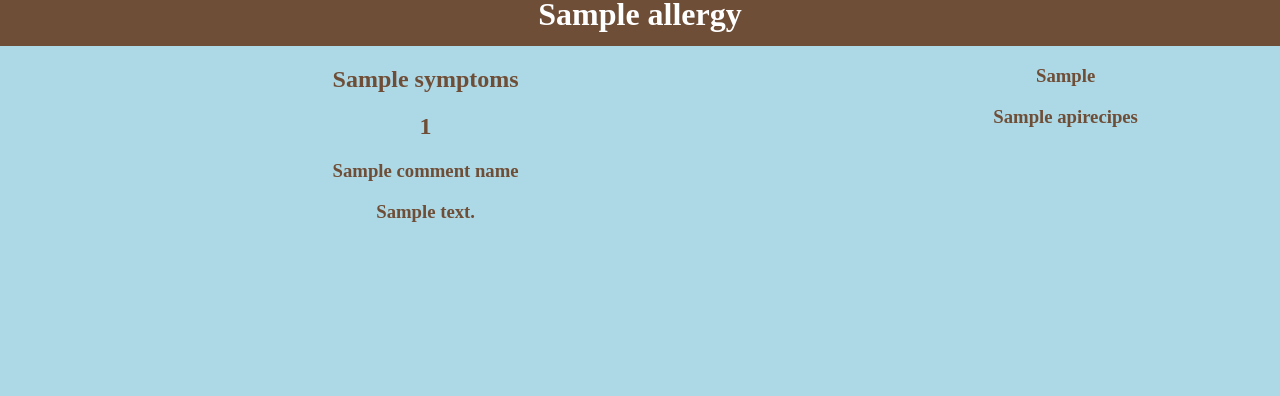
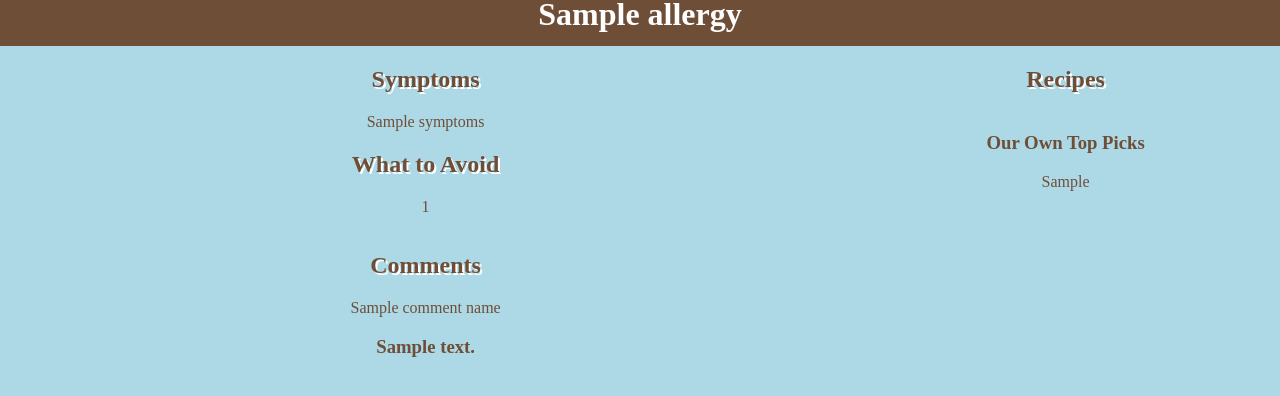
Before and after one commit to anitali2002/cssi2018Allergies, a Python web app: template templates/allergyInfo.html in a window 1280 px wide. Shown: the top 396 px of the page. Run offline with Jinja, Linux system fonts and the light colour scheme; the template is opened without the code that fills it: most values are stand-ins (such as "Sample title", 1, 10 or a date in 2020).

Commit message:
Updates
thanks, geninfo, allergy info, reciep submit

```diff
--- a/styles/allergyInfoStyle.css
+++ b/styles/allergyInfoStyle.css
@@ -1,3 +1,7 @@
+html {
+  overflow-y: scroll;
+}
+
 body {
   background-color: lightblue;
   margin: 0px;
@@ -13,21 +17,38 @@ body {
 
 .row {
     display: flex;
-    column-rule: 4px double #ff00ff;
+    column-rule: 1px solid #6F4E37;
 }
-
-/* .column {
-    flex: 50%;
-} */
 
 #left {
   flex: 66%;
+  display: flex;
+  flex-direction: column;
 }
+
+#up {
+  flex: 66%;
+}
+
+#down {
+  flex: 33%;
+}
+
 #right {
   flex: 33%;
 }
 
- h2, h3{
+#scroll{
+  height: 100px;
+  overflow: visible;
+  overflow-y: auto;
+}
+
+
+ h2, h3, p{
   text-align: center;
 
 }
+h2{
+  text-shadow: 2px 2px white;
+}
--- a/templates/allergyInfo.html
+++ b/templates/allergyInfo.html
@@ -10,19 +10,28 @@
 </div>
 <div class="row">
   <div class="column" id="left">
-    <h2>{{symptoms}}<h2>
-    <h2>{{toAvoid}}<h2>
-      <h3>{{commentName}}<h3>
-      <h3>{{comment}}<h3>
+    <div id="up">
+    <h2>Symptoms</h2>
+      <p>{{symptoms}}</p>
+    <h2>What to Avoid</h2>
+      <p>{{toAvoid}}<p>
+      </div>
+      <div id="down">
+      <h2>Comments</h2>
+        <p> {{commentName}} </p>
+      <h3>{{comment}}</h3>
+    </div>
   </div>
   <div class="column" id="right">
-    <h3>{{dataRecipes}}<h3>
-    <h3>{{APIRecipes}}<h3>
+    <h2>Recipes</h2>
+    <div id = "scroll">
+    <h3> Our Own Top Picks </h3>
+      <p> {{dataRecipes}}</p>
+    <h3> Other Recipes </h3>
+      <p>{{APIRecipes}}<p>
+    </div>
   </div>
-
-
-
-  </div>
+</div>
 
 
 
```
Also changed, not shown: styles/recipeSubmitStyles.css (+0 -7 lines), styles/thanksStyles.css (added, +17 -0 lines), templates/genInfo.html (+3 -5 lines), templates/thanks.html (+12 -3 lines), 1 other file.
